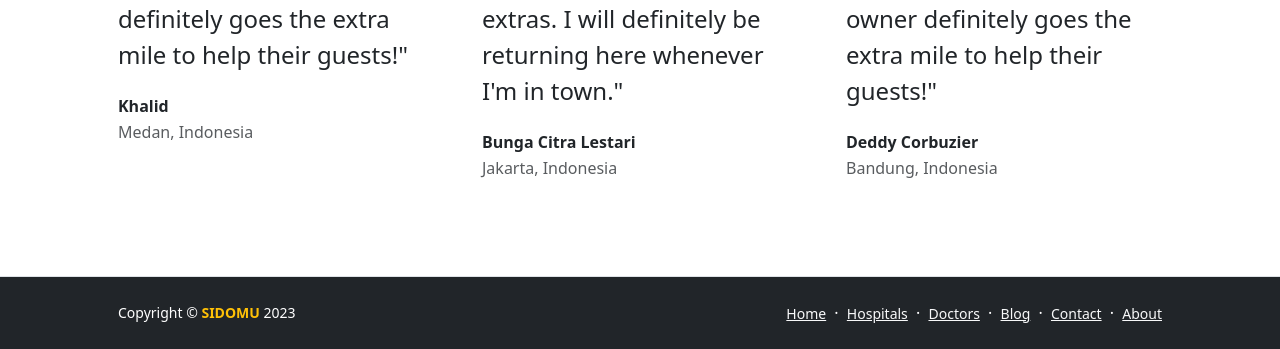
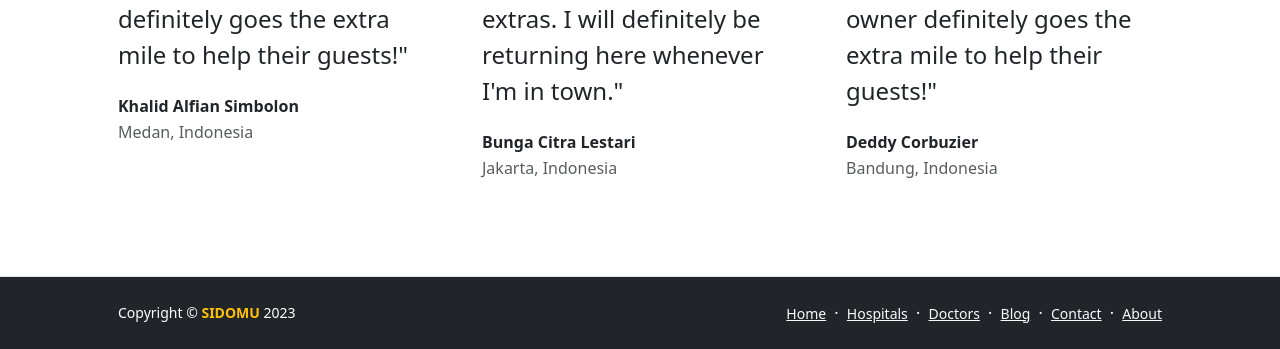
Before and after one commit to foxxesource/SIDOMU, a Flask app: page /hospital1 in a window 1280 px wide. Shown: the part 1635-1984 px from the top of the page. Run offline with Flask 3, Linux system fonts and the light colour scheme.

Commit message:
name change

```diff
--- a/templates/hospitals-item.html
+++ b/templates/hospitals-item.html
@@ -108,7 +108,7 @@
                         </span>
                         <p class="fs-4 mb-4 mt-2 fw-light">"I was impressed with how beautiful and clean
                             this property was. The owner definitely goes the extra mile to help their guests!"</p>
-                        <h6 class="fw-bold mb-1">Khalid</h6>
+                        <h6 class="fw-bold mb-1">Khalid Alfian Simbolon</h6>
                         <p class="fw-light mb-0 text-muted">Medan, Indonesia</p>
                     </div>
                 </div>
```
